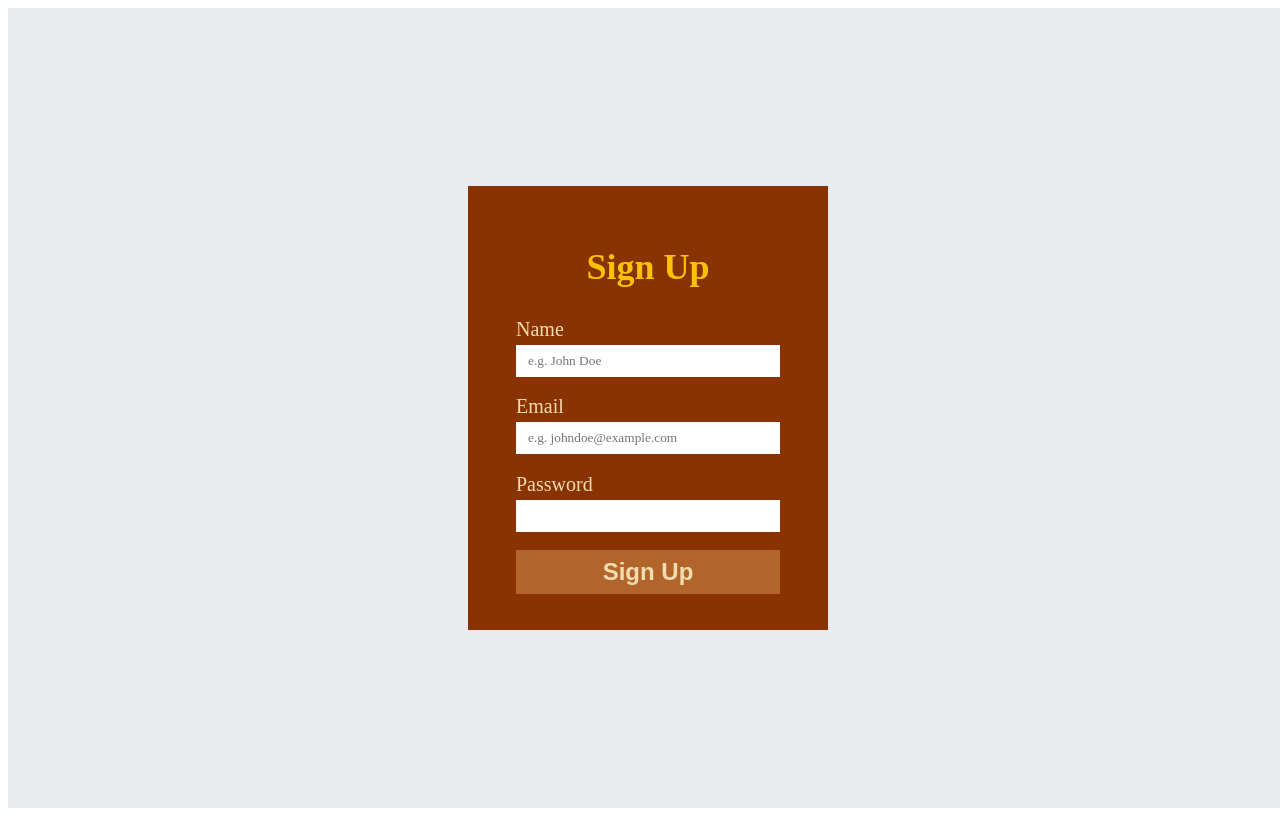
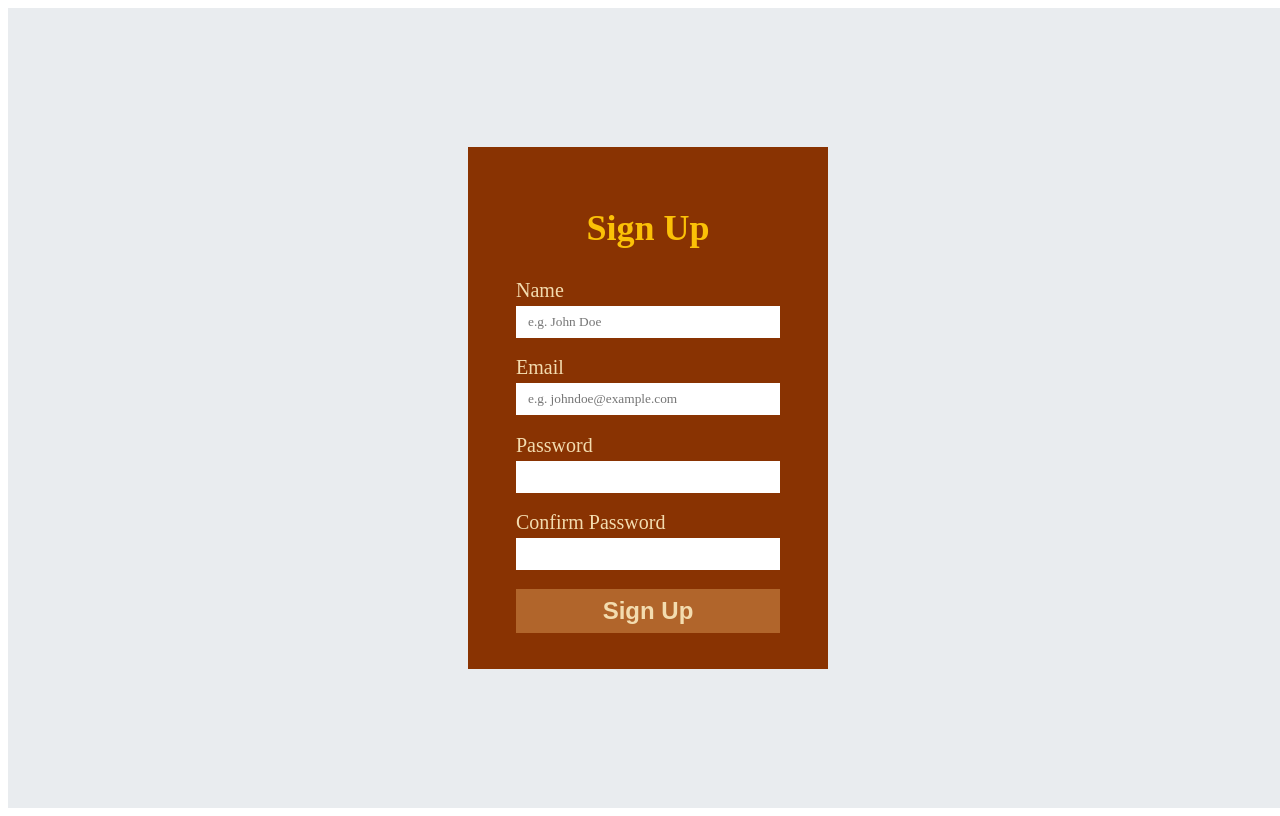
Before and after one commit to jagonosalexandra/signup-form, a React (Vite) app: page / in a window 1280 px wide. Built offline with nearby package versions, Linux system fonts and the light colour scheme.

Commit message:
Add confirm password input and validation

```diff
--- a/src/components/Form.tsx
+++ b/src/components/Form.tsx
@@ -4,12 +4,14 @@ interface User {
   name: string;
   email: string;
   password: string;
+  confirmPassword: string;
 }
 
 interface FormErrors {
   name?: string;
   email?: string;
   password?: string;
+  confirmPassword?: string;
 }
 
 function Form() {
@@ -17,6 +19,7 @@ function Form() {
     name: "",
     email: "",
     password: "",
+    confirmPassword: "",
   });
   const [error, setError] = useState<FormErrors>({});
 
@@ -40,17 +43,25 @@ function Form() {
       name: "",
       email: "",
       password: "",
+      confirmPassword: "",
     });
   }
 
-  function validate(data: User): FormErrors {
+  function validate({
+    name,
+    email,
+    password,
+    confirmPassword,
+  }: User): FormErrors {
     const newErrors: FormErrors = {};
 
-    if (!data.name) newErrors.name = "Name is required";
-    if (!data.email) newErrors.email = "Email is required";
-    if (!data.password) newErrors.password = "Password is required";
-    if (data.password.length < 8)
+    if (!name) newErrors.name = "Name is required";
+    if (!email) newErrors.email = "Email is required";
+    if (!password) newErrors.password = "Password is required";
+    if (password.length < 8)
       newErrors.password = "Password must be at least 8 characters long";
+    if (password !== confirmPassword)
+      newErrors.confirmPassword = "Passwords do not match";
 
     return newErrors;
   }
@@ -97,6 +108,19 @@ function Form() {
           )}
         </label>
 
+        <label>
+          Confirm Password
+          <input
+            type="password"
+            name="confirmPassword"
+            value={formData.confirmPassword}
+            onChange={handleOnChange}
+          />
+          {error.confirmPassword && (
+            <span className="error-text">{error.confirmPassword}</span>
+          )}
+        </label>
+
         <button type="submit" id="signup-btn">
           Sign Up
         </button>
```
